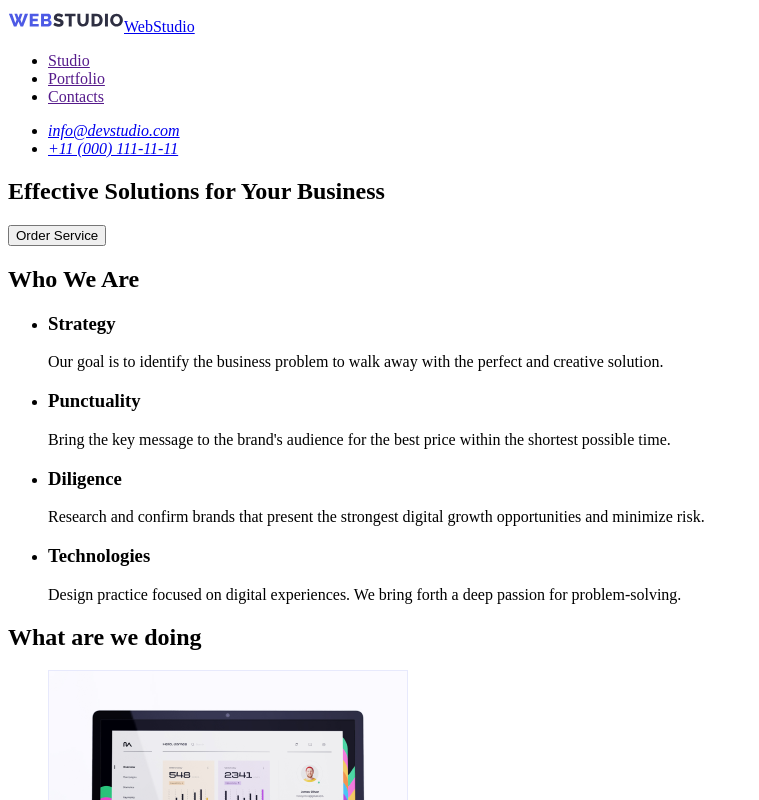
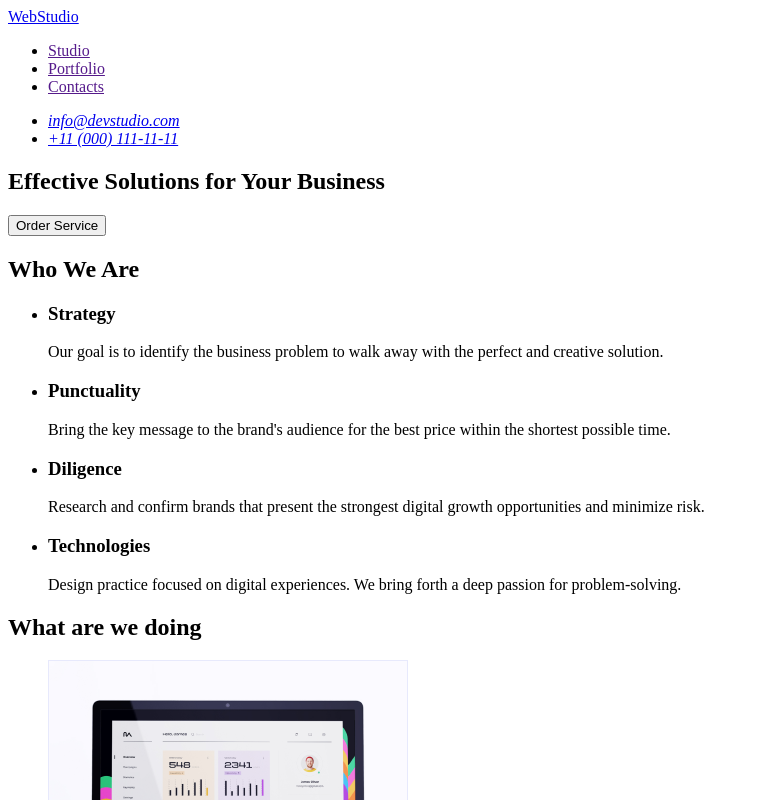
Before and after one commit to Sasha-G79/goit-markup-hw-01, a plain HTML site: page index.html in a window 1280 px wide. Shown: the top 800 px of the page, without its empty margins (0-759 px from the left). Drawn offline with Linux system fonts and the light colour scheme.

Commit message:
Logo changed

```diff
--- a/index.html
+++ b/index.html
@@ -10,9 +10,7 @@
     <!-- Header -->
     <header>
       <nav>
-        <a href="/index.html">
-          <img src="./images/wslogo.svg" alt="Logo" />WebStudio</a
-        >
+        <a href="/index.html">WebStudio</a>
         <ul>
           <li><a href="">Studio</a></li>
           <li><a href="">Portfolio</a></li>
@@ -122,9 +120,7 @@
     <!-- Footer -->
 
     <footer>
-      <a href="/index.html">
-        <img src="./images/wslogo.svg" alt="Logo" />WebStudio</a
-      >
+      <a href="/index.html">WebStudio</a>
       <p>
         Increase the flow of customers and sales for your business with digital
         marketing & growth solutions.
```
